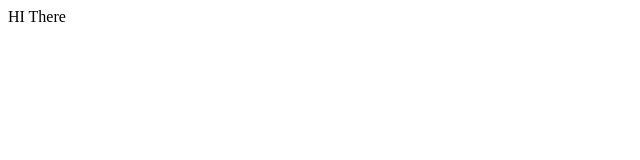
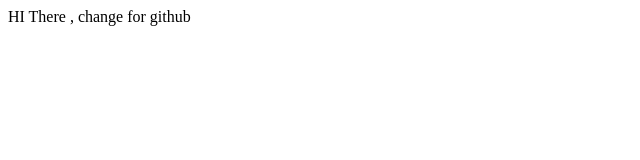
Before and after one commit to SiddhantGhosh/git-demo, a plain HTML site: page index.html in a window 1280 px wide. Shown: the whole page, without its empty margins (0-640 px from the left). Drawn offline with Linux system fonts and the light colour scheme.

Commit message:
change for github

```diff
--- a/index.html
+++ b/index.html
@@ -1,7 +1,7 @@
 <html>
 <body>
 
-HI There
+HI There , change for github
 </body>
 
 </html>
```
Also changed, not shown: ignored.txt (added).
